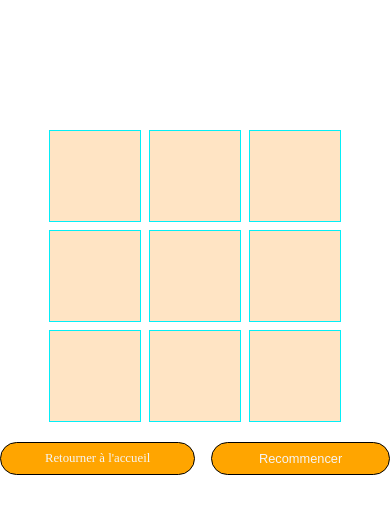
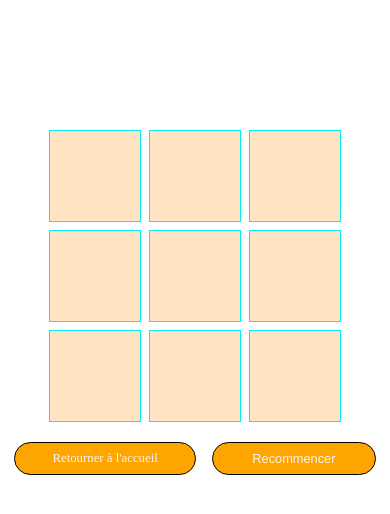
Before and after one commit to mk-barry/mk-games, a plain HTML site: page mk-tic-tac-toe/game.html in a window 390 px wide. Drawn offline with Linux system fonts and the light colour scheme.

Commit message:
Format and clean up style.css

```diff
--- a/mk-tic-tac-toe/style.css
+++ b/mk-tic-tac-toe/style.css
@@ -61,7 +61,7 @@ body{
 
 @media screen and (max-width: 768px) {
     a, button{
-        width: 50% !important;
+        width: 42% !important;
         font-size: 0.8rem !important;
     }
 
```
